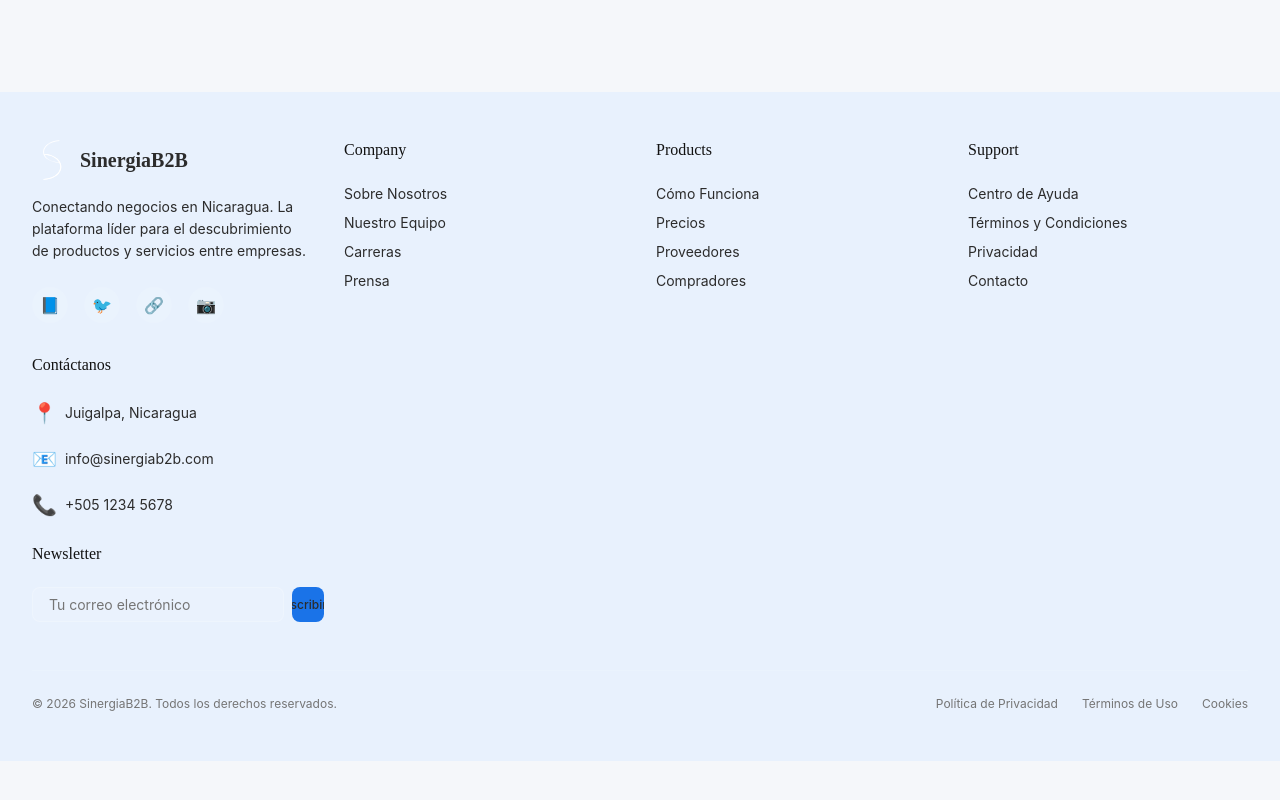
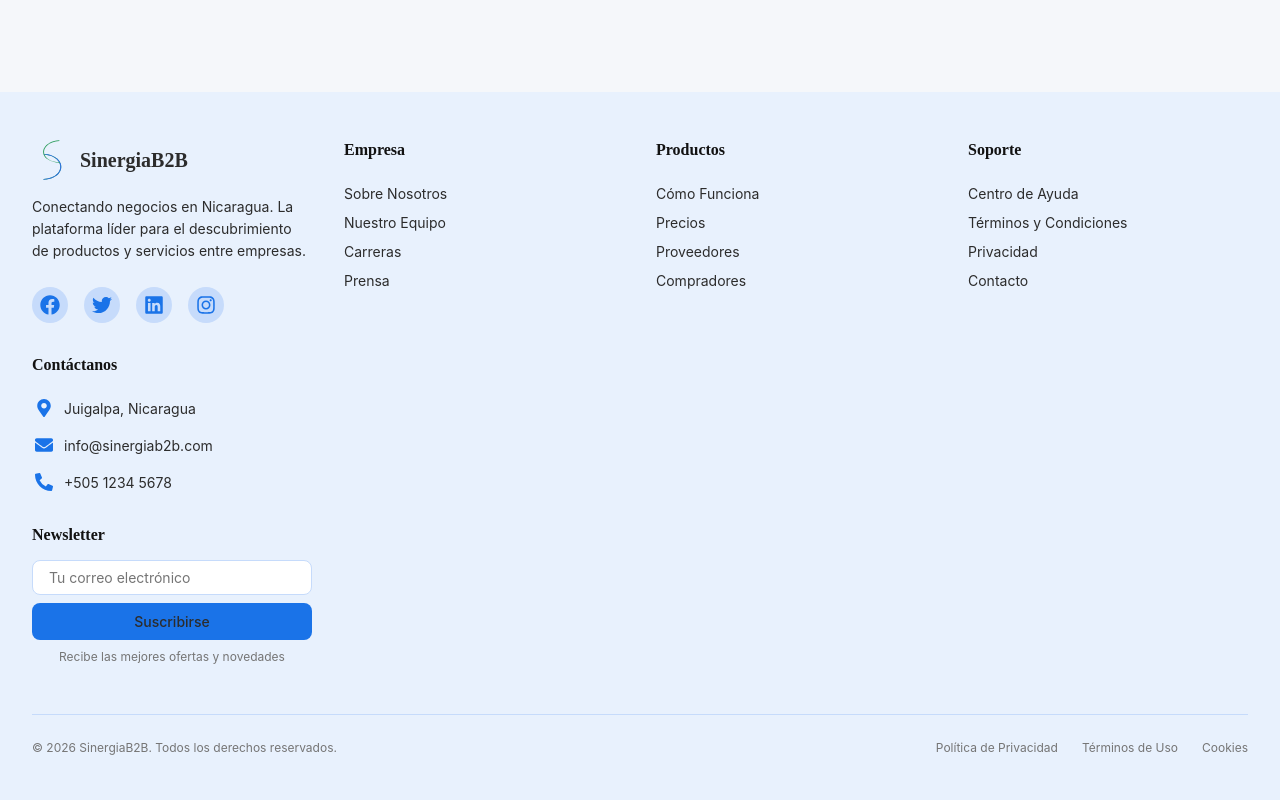
Before and after one commit to elmerurbina/synergiab2b, a React (Create React App) app: page / in a window 1280 px wide. Shown: the part 920-1720 px from the top of the page. Before the commit the page ends 1681 px from the top, so only its background shows below. Built offline with nearby package versions, Linux system fonts and the light colour scheme.

Commit message:
react-icons add

```diff
--- a/package.json
+++ b/package.json
@@ -9,6 +9,7 @@
     "@testing-library/user-event": "^13.5.0",
     "react": "^19.2.5",
     "react-dom": "^19.2.5",
+    "react-icons": "^5.6.0",
     "react-scripts": "5.0.1",
     "web-vitals": "^2.1.4"
   },
--- a/src/components/Layout/Footer/Footer.jsx
+++ b/src/components/Layout/Footer/Footer.jsx
@@ -1,10 +1,12 @@
 import React from 'react';
 import Button from '../../UI/Button/Button';
+import { FaFacebook, FaTwitter, FaLinkedin, FaInstagram, FaMapMarkerAlt, FaEnvelope, FaPhoneAlt } from 'react-icons/fa';
 import styles from './Footer.module.css';
 
 const Footer = () => {
   const footerSections = {
     company: {
+      title: 'Empresa',
       links: [
         { label: 'Sobre Nosotros', href: '/about' },
         { label: 'Nuestro Equipo', href: '/team' },
@@ -13,6 +15,7 @@ const Footer = () => {
       ],
     },
     products: {
+      title: 'Productos',
       links: [
         { label: 'Cómo Funciona', href: '/how-it-works' },
         { label: 'Precios', href: '/pricing' },
@@ -21,6 +24,7 @@ const Footer = () => {
       ],
     },
     support: {
+      title: 'Soporte',
       links: [
         { label: 'Centro de Ayuda', href: '/help' },
         { label: 'Términos y Condiciones', href: '/terms' },
@@ -31,10 +35,16 @@ const Footer = () => {
   };
 
   const socialLinks = [
-    { name: 'Facebook', icon: '📘', href: '#' },
-    { name: 'Twitter', icon: '🐦', href: '#' },
-    { name: 'LinkedIn', icon: '🔗', href: '#' },
-    { name: 'Instagram', icon: '📷', href: '#' },
+    { name: 'Facebook', icon: FaFacebook, href: '#' },
+    { name: 'Twitter', icon: FaTwitter, href: '#' },
+    { name: 'LinkedIn', icon: FaLinkedin, href: '#' },
+    { name: 'Instagram', icon: FaInstagram, href: '#' },
+  ];
+
+  const contactInfo = [
+    { icon: FaMapMarkerAlt, text: 'Juigalpa, Nicaragua' },
+    { icon: FaEnvelope, text: 'info@sinergiab2b.com' },
+    { icon: FaPhoneAlt, text: '+505 1234 5678' },
   ];
 
   return (
@@ -51,18 +61,21 @@ const Footer = () => {
               Conectando negocios en Nicaragua. La plataforma líder para el descubrimiento de productos y servicios entre empresas.
             </p>
             <div className={styles.socialLinks}>
-              {socialLinks.map((social) => (
-                <a key={social.name} href={social.href} className={styles.socialLink}>
-                  <span>{social.icon}</span>
+              {socialLinks.map((social) => {
+                const Icon = social.icon;
+                return (
+                  <a key={social.name} href={social.href} className={styles.socialLink} aria-label={social.name}>
+                    <Icon size={20} />
                   </a>
-              ))}
+                );
+              })}
             </div>
           </div>
 
           {/* Footer Sections */}
-          {Object.entries(footerSections).map(([key, section]) => (
-            <div key={key} className={styles.footerSection}>
-              <h4>{key.charAt(0).toUpperCase() + key.slice(1)}</h4>
+          {Object.values(footerSections).map((section) => (
+            <div key={section.title} className={styles.footerSection}>
+              <h4>{section.title}</h4>
               <div className={styles.footerLinks}>
                 {section.links.map((link) => (
                   <a key={link.label} href={link.href} className={styles.footerLink}>
@@ -75,26 +88,40 @@ const Footer = () => {
 
           {/* Contact & Newsletter */}
           <div className={styles.footerSection}>
+            <div className={styles.contactNewsletterSection}>
+              <div>
                 <h4>Contáctanos</h4>
                 <div className={styles.contactInfo}>
-              <div className={styles.contactItem}>
-                <span className={styles.contactIcon}>📍</span>
-                <span>Juigalpa, Nicaragua</span>
+                  {contactInfo.map((item, index) => {
+                    const Icon = item.icon;
+                    return (
+                      <div key={index} className={styles.contactItem}>
+                        <span className={styles.contactIcon}>
+                          <Icon size={18} />
+                        </span>
+                        <span>{item.text}</span>
                       </div>
-              <div className={styles.contactItem}>
-                <span className={styles.contactIcon}>📧</span>
-                <span>info@sinergiab2b.com</span>
-              </div>
-              <div className={styles.contactItem}>
-                <span className={styles.contactIcon}>📞</span>
-                <span>+505 1234 5678</span>
+                    );
+                  })}
                 </div>
               </div>
 
-            <h4 style={{ marginTop: 'var(--spacing-lg)' }}>Newsletter</h4>
+              <div className={styles.newsletterSection}>
+                <h4>Newsletter</h4>
                 <div className={styles.newsletterForm}>
-              <input type="email" placeholder="Tu correo electrónico" className={styles.newsletterInput} />
-              <Button variant="primary" size="small">Suscribirse</Button>
+                  <input
+                    type="email"
+                    placeholder="Tu correo electrónico"
+                    className={styles.newsletterInput}
+                  />
+                  <Button variant="primary" size="medium" fullWidth>
+                    Suscribirse
+                  </Button>
+                </div>
+                <p className={styles.newsletterText}>
+                  Recibe las mejores ofertas y novedades
+                </p>
+              </div>
             </div>
           </div>
         </div>
--- a/src/components/Layout/Footer/Footer.module.css
+++ b/src/components/Layout/Footer/Footer.module.css
@@ -34,7 +34,6 @@
 .footerLogo img {
   height: 40px;
   width: auto;
-  filter: brightness(0) invert(1);
 }
 
 .footerLogoText {
@@ -60,24 +59,32 @@
 .socialLink {
   width: 36px;
   height: 36px;
-  background-color: rgba(255, 255, 255, 0.1);
+  background-color: var(--primary-200);
   border-radius: 50%;
   display: flex;
   align-items: center;
   justify-content: center;
   transition: all var(--transition-fast);
+  color: var(--primary-500);
 }
 
 .socialLink:hover {
   background-color: var(--primary-500);
+  color: white;
   transform: translateY(-2px);
 }
 
 /* Footer Sections */
+.footerSection {
+  display: flex;
+  flex-direction: column;
+}
+
 .footerSection h4 {
   color: var(--gray-600);
   margin-bottom: var(--spacing-lg);
   font-size: 1rem;
+  font-weight: 600;
 }
 
 .footerLinks {
@@ -93,7 +100,15 @@
 }
 
 .footerLink:hover {
-  color: var(--primary-300);
+  color: var(--primary-500);
+}
+
+/* Contact & Newsletter Section */
+.contactNewsletterSection {
+  display: flex;
+  flex-direction: column;
+  gap: var(--spacing-xl);
+  height: 100%;
 }
 
 /* Contact Info */
@@ -112,24 +127,38 @@
 }
 
 .contactIcon {
-  font-size: 1.25rem;
+  display: flex;
+  align-items: center;
+  justify-content: center;
+  min-width: 24px;
+  color: var(--primary-500);
 }
 
-/* Newsletter */
+/* Newsletter Section */
+.newsletterSection {
+  margin-top: auto;
+}
+
+.newsletterSection h4 {
+  margin-bottom: var(--spacing-md);
+}
+
 .newsletterForm {
   display: flex;
+  flex-direction: column;
   gap: var(--spacing-sm);
-  margin-top: var(--spacing-md);
+  width: 100%;
 }
 
 .newsletterInput {
-  flex: 1;
+  width: 100%;
   padding: var(--spacing-sm) var(--spacing-md);
-  border: 1px solid rgba(255, 255, 255, 0.2);
-  background-color: rgba(255, 255, 255, 0.1);
+  border: 1px solid var(--primary-200);
+  background-color: var(--gray-100);
   border-radius: var(--radius-md);
   color: var(--gray-500);
   font-size: 0.875rem;
+  transition: all var(--transition-fast);
 }
 
 .newsletterInput::placeholder {
@@ -139,11 +168,19 @@
 .newsletterInput:focus {
   outline: none;
   border-color: var(--primary-500);
+  box-shadow: 0 0 0 3px var(--primary-100);
+}
+
+.newsletterText {
+  font-size: 0.75rem;
+  color: var(--gray-400);
+  margin-top: var(--spacing-sm);
+  text-align: center;
 }
 
 /* Footer Bottom */
 .footerBottom {
-  border-top: 1px solid rgba(255, 255, 255, 0.1);
+  border-top: 1px solid var(--primary-200);
   padding-top: var(--spacing-lg);
   display: flex;
   justify-content: space-between;
@@ -169,7 +206,7 @@
 }
 
 .legalLink:hover {
-  color: var(--primary-300);
+  color: var(--primary-500);
 }
 
 /* Responsive */
@@ -195,4 +232,14 @@
   .newsletterForm {
     flex-direction: column;
   }
+
+  .contactNewsletterSection {
+    gap: var(--spacing-lg);
+  }
 }
+
+@media (min-width: 769px) and (max-width: 1024px) {
+  .footerGrid {
+    grid-template-columns: repeat(2, 1fr);
+  }
+}
```
Also changed, not shown: 1 other file (tests, documents, lock files or other folders). Lines whose indentation alone changed are shown as unchanged.
